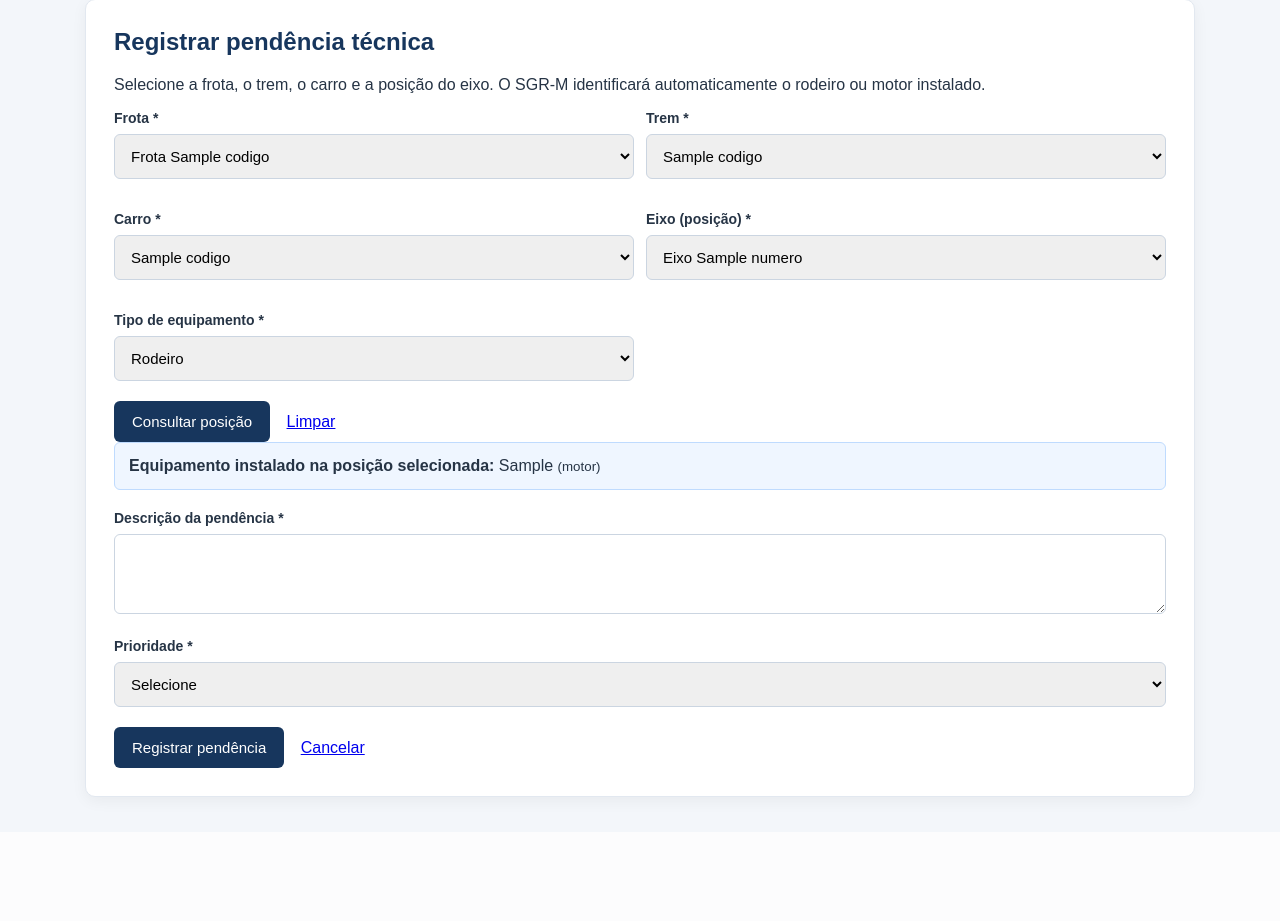
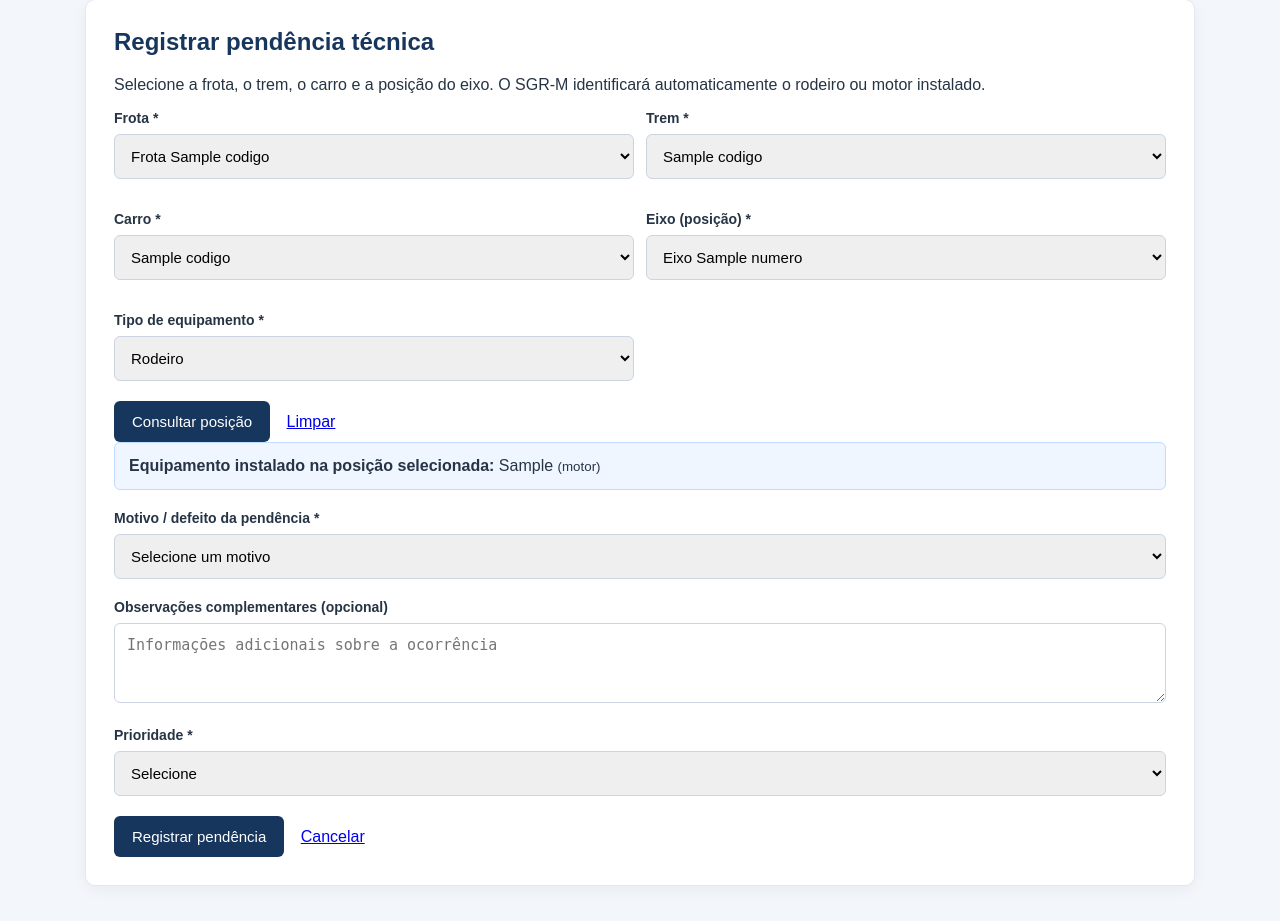
Before and after one commit to DiegoArmelin/SGR-M, a Laravel app: template resources/views/pendencias/create.blade.php in a window 1280 px wide. Shown: the part 36-957 px from the top of the page. Before the commit the page ends 841 px from the top, so only its background shows below. Run offline with Laravel 12, Linux system fonts and the light colour scheme; the template is opened without the code that fills it: most values are stand-ins (such as "Sample title", 1, 10 or a date in 2020).

Commit message:
feat: inclui lista de motivos e observacoes no cadastro de pendencias

```diff
--- a/resources/views/pendencias/create.blade.php
+++ b/resources/views/pendencias/create.blade.php
@@ -94,9 +94,26 @@
                     <input type="hidden" name="carro_id" value="{{ $carroId }}">
                     <input type="hidden" name="eixo_id" value="{{ $eixoId }}">
                     <input type="hidden" name="tipo" value="{{ $tipo }}">
+                    {{-- Motivos são carregados do catálogo e filtrados por rodeiro/motor.
+                         O serviço confere a validade novamente no servidor. --}}
                     <div class="form-group">
-                        <label class="form-label" for="descricao">Descrição da pendência *</label>
-                        <textarea class="form-control" id="descricao" name="descricao" maxlength="500" rows="3" required>{{ old('descricao') }}</textarea>
+                        <label class="form-label" for="motivo_retirada_id">Motivo / defeito da pendência *</label>
+                        <select class="form-control" id="motivo_retirada_id" name="motivo_retirada_id" required>
+                            <option value="">Selecione um motivo</option>
+                            @foreach($motivos as $motivo)
+                                <option value="{{ $motivo->id }}" @selected(old('motivo_retirada_id') == $motivo->id)>
+                                    {{ $motivo->descricao }}
+                                </option>
+                            @endforeach
+                        </select>
+                        @if($motivos->isEmpty())
+                            <small>Não há motivos ativos cadastrados para este tipo de equipamento.</small>
+                        @endif
+                    </div>
+                    <div class="form-group">
+                        <label class="form-label" for="observacoes">Observações complementares (opcional)</label>
+                        <textarea class="form-control" id="observacoes" name="observacoes" maxlength="2000" rows="3"
+                            placeholder="Informações adicionais sobre a ocorrência">{{ old('observacoes') }}</textarea>
                     </div>
                     <div class="form-group">
                         <label class="form-label" for="prioridade">Prioridade *</label>
```
